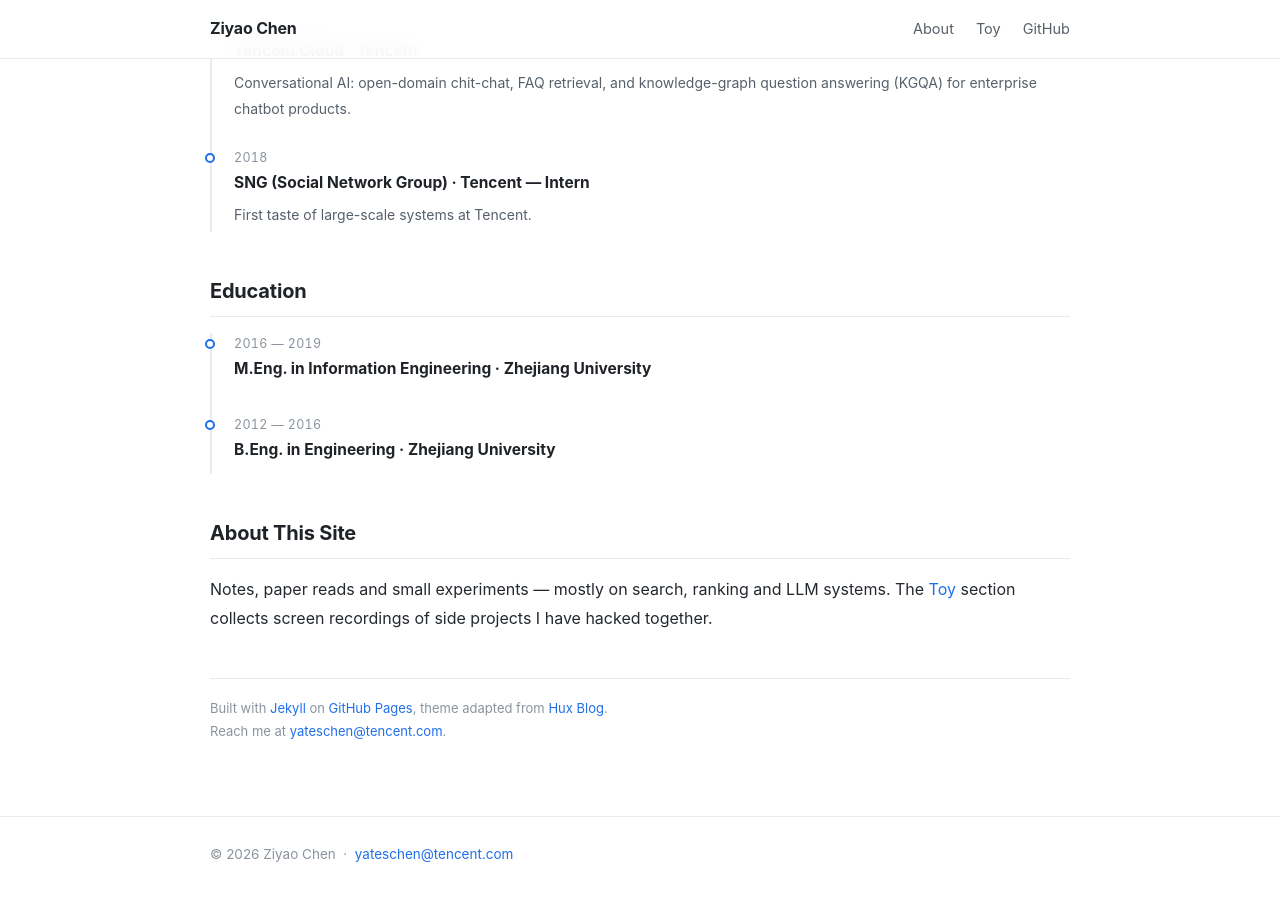
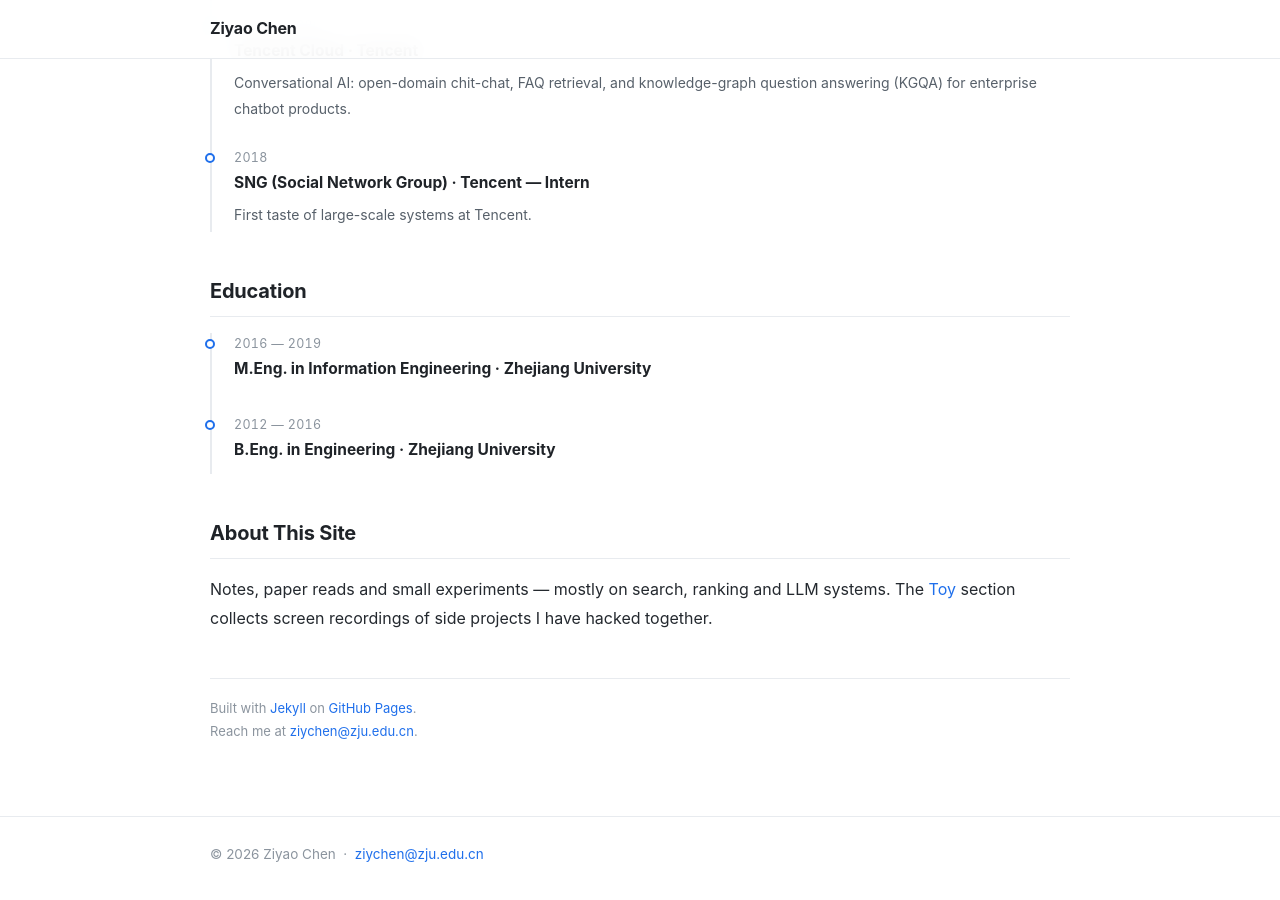
Before and after one commit to zychen-real/zychen-real.github.io, a Jekyll site: the page built from about.html, in a window 1280 px wide and 900 px high, scrolled down 1594 px. Built offline with Jekyll 4.4.1, drawn with Linux system fonts in a browser that asks for light colours.

Commit message:
Remove theme credit and top nav links, update contact email

```diff
--- a/_config.yml
+++ b/_config.yml
@@ -3,7 +3,7 @@
 # ---------------------------------------------------------------
 title: "Ziyao Chen"
 description: "Search & LLM @ Weixin AI, Tencent"
-email: "yateschen@tencent.com"
+email: "ziychen@zju.edu.cn"
 github_username: "zychen-real"
 
 # GitHub Pages 用户站点（<user>.github.io）根目录就是站点根，
--- a/_layouts/default.html
+++ b/_layouts/default.html
@@ -33,12 +33,6 @@
   <nav class="site-nav">
     <div class="wrap nav-inner">
       <a class="nav-brand" href="{{ '/' | relative_url }}">{{ site.title }}</a>
-      <div class="nav-links">
-        <a href="{{ '/' | relative_url }}">About</a>
-        <a href="{{ '/toy/' | relative_url }}">Toy</a>
-        <a href="https://github.com/{{ site.github_username | default: 'zychen-real' }}"
-           target="_blank" rel="noopener">GitHub</a>
-      </div>
     </div>
   </nav>
 
--- a/about.html
+++ b/about.html
@@ -356,8 +356,7 @@ body-class: about-page
 
 <div class="am-foot">
   Built with <a href="https://jekyllrb.com/" target="_blank" rel="noopener">Jekyll</a> on
-  <a href="https://pages.github.com/" target="_blank" rel="noopener">GitHub Pages</a>,
-  theme adapted from <a href="https://github.com/Huxpro/huxpro.github.io" target="_blank" rel="noopener">Hux Blog</a>.<br>
+  <a href="https://pages.github.com/" target="_blank" rel="noopener">GitHub Pages</a>.<br>
   Reach me at <a href="mailto:{{ site.email }}">{{ site.email }}</a>.
 </div>
 
```
